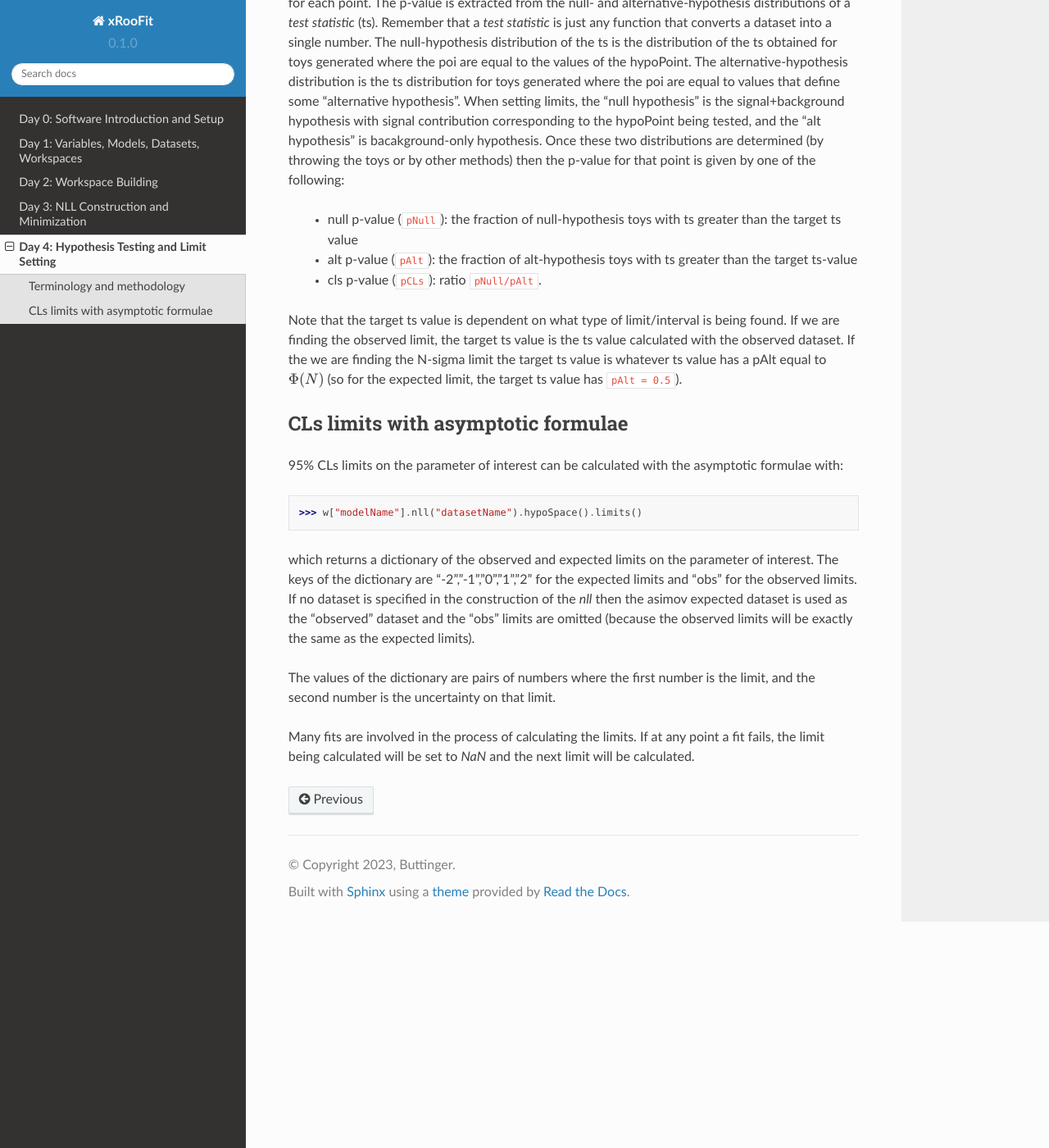
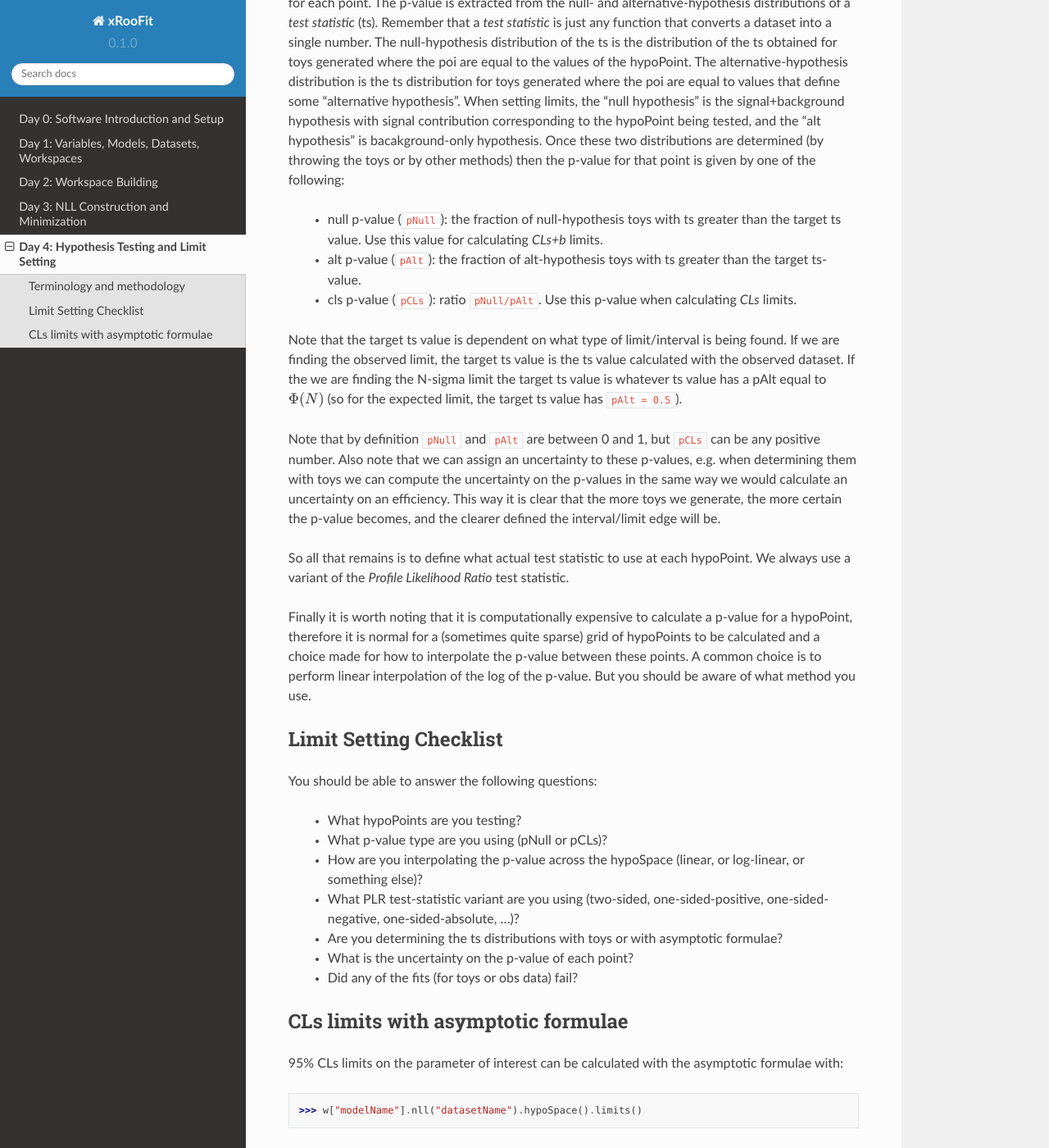
Before and after one commit to will-cern/xroofit-readthedocs, a Sphinx documentation site: the page built from docs/source/hypothesisTesting.rst, in a window 1280 px wide and 1400 px high, scrolled down 584 px. Shown: the whole window at 82% size. Built offline with Sphinx 7.4.7 and the Read the Docs theme 2.0.0, drawn with Linux system fonts in a browser that asks for light colours.

Commit message:
Update hypothesisTesting.rst

```diff
--- a/docs/source/hypothesisTesting.rst
+++ b/docs/source/hypothesisTesting.rst
@@ -10,12 +10,29 @@ So the task of computing confidence intervals/limits now is the process of calcu
 
 So each hypoPoint defines a different set of values for the poi, and we wish to calculate a p-value for each point. The p-value is extracted from the null- and alternative-hypothesis distributions of a `test statistic` (ts). Remember that a `test statistic` is just any function that converts a dataset into a single number. The null-hypothesis distribution of the ts is the distribution of the ts obtained for toys generated where the poi are equal to the values of the hypoPoint. The alternative-hypothesis distribution is the ts distribution for toys generated where the poi are equal to values that define some "alternative hypothesis". When setting limits, the "null hypothesis" is the signal+background hypothesis with signal contribution corresponding to the hypoPoint being tested, and the "alt hypothesis" is bacakground-only hypothesis. Once these two distributions are determined (by throwing the toys or by other methods) then the p-value for that point is given by one of the following:
 
-   * null p-value (``pNull``): the fraction of null-hypothesis toys with ts greater than the target ts value
-   * alt p-value (``pAlt``): the fraction of alt-hypothesis toys with ts greater than the target ts-value
-   * cls p-value (``pCLs``): ratio ``pNull/pAlt``.
+   * null p-value (``pNull``): the fraction of null-hypothesis toys with ts greater than the target ts value. Use this value for calculating `CLs+b` limits.
+   * alt p-value (``pAlt``): the fraction of alt-hypothesis toys with ts greater than the target ts-value.
+   * cls p-value (``pCLs``): ratio ``pNull/pAlt``. Use this p-value when calculating `CLs` limits.
 
 Note that the target ts value is dependent on what type of limit/interval is being found. If we are finding the observed limit, the target ts value is the ts value calculated with the observed dataset. If the we are finding the N-sigma limit the target ts value is whatever ts value has a pAlt equal to :math:`\Phi(N)` (so for the expected limit, the target ts value has ``pAlt = 0.5``).
 
+Note that by definition ``pNull`` and ``pAlt`` are between 0 and 1, but ``pCLs`` can be any positive number. Also note that we can assign an uncertainty to these p-values, e.g. when determining them with toys we can compute the uncertainty on the p-values in the same way we would calculate an uncertainty on an efficiency. This way it is clear that the more toys we generate, the more certain the p-value becomes, and the clearer defined the interval/limit edge will be.
+
+So all that remains is to define what actual test statistic to use at each hypoPoint. We always use a variant of the `Profile Likelihood Ratio` test statistic.
+
+Finally it is worth noting that it is computationally expensive to calculate a p-value for a hypoPoint, therefore it is normal for a (sometimes quite sparse) grid of hypoPoints to be calculated and a choice made for how to interpolate the p-value between these points. A common choice is to perform linear interpolation of the log of the p-value. But you should be aware of what method you use.
+
+Limit Setting Checklist
+-----------------------
+You should be able to answer the following questions:
+
+  * What hypoPoints are you testing?
+  * What p-value type are you using (pNull or pCLs)?
+  * How are you interpolating the p-value across the hypoSpace (linear, or log-linear, or something else)?
+  * What PLR test-statistic variant are you using (two-sided, one-sided-positive, one-sided-negative, one-sided-absolute, ...)?
+  * Are you determining the ts distributions with toys or with asymptotic formulae?
+  * What is the uncertainty on the p-value of each point?
+  * Did any of the fits (for toys or obs data) fail?
 
 
 CLs limits with asymptotic formulae
```
